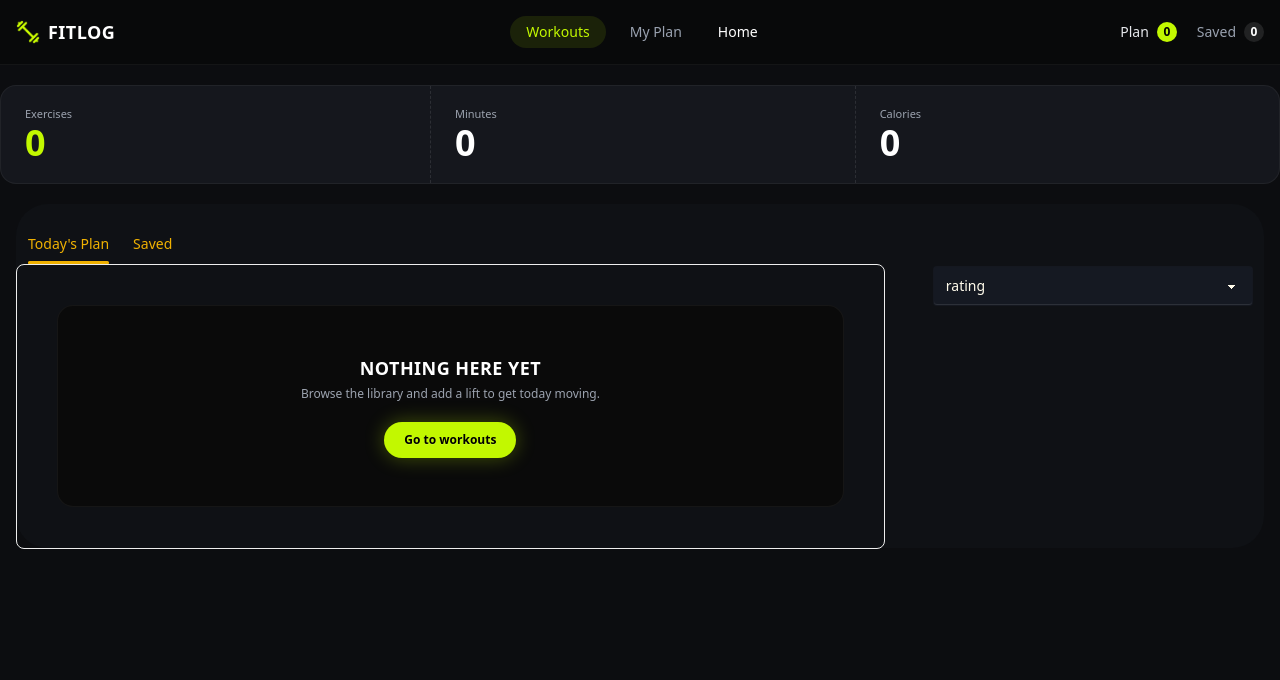
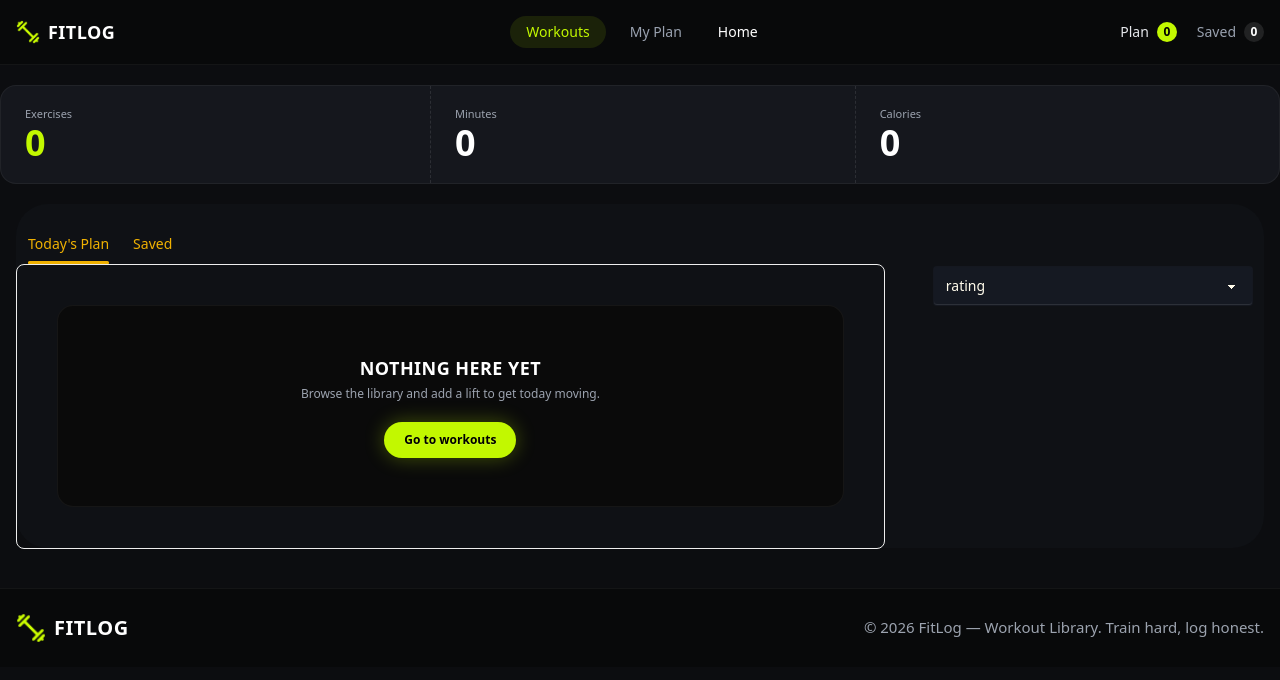
Before and after one commit to animesh-dev59/assingment-6, a Next.js app: page /myplan in a window 1280 px wide. Shown: the top 680 px of the page. Built offline with nearby package versions, Linux system fonts and the light colour scheme.

Commit message:
footer section is done

```diff
--- a/src/app/layout.tsx
+++ b/src/app/layout.tsx
@@ -4,6 +4,7 @@ import "./globals.css";
 import Navbar from "@/components/shared/Navbar";
 import WorksProvider from "@/context/WorksProvider";
 import { ToastContainer } from "react-toastify";
+import Footer from "@/components/shared/Footer";
 
 const geistSans = Geist({
   variable: "--font-geist-sans",
@@ -31,6 +32,7 @@ export default function RootLayout({ children }: LayoutProps<"/">) {
        <WorksProvider>
          <Navbar/>
         {children}
+        <Footer/>
         <ToastContainer/>
         </WorksProvider>
         </body>
--- a/src/app/myplan/page.tsx
+++ b/src/app/myplan/page.tsx
@@ -3,11 +3,9 @@ import AddAndSaveTabs from "@/components/myplanshoreted/AddAndSaveTabs";
 import AddAndSvaeTabsNoDATa from "@/components/myplanshoreted/AddAndSvaeTabsNoDATa";
 import { WorksContext } from "@/context/WorksProvider";
 import { IWorkout } from "@/types/IWorkOut";
-import Link from "next/link";
-// import { IWorkout } from "@/types/IWorkOut";
 
 import React, { useContext, useState } from "react";
-import { FiChevronDown } from "react-icons/fi";
+
 
 type TabType = "addTab" | "saveTab";
 
--- a/src/components/myplanshoreted/AddAndSaveTabs.tsx
+++ b/src/components/myplanshoreted/AddAndSaveTabs.tsx
@@ -4,6 +4,7 @@ import Link from 'next/link';
 import React from 'react';
 import { FaFire, FaRegStar } from 'react-icons/fa';
 import { FiCheck, FiClock, FiX } from 'react-icons/fi';
+import CardRemove from '../shared/CardRemove';
 
 const AddAndSaveTabs = ({work}:{work:IWorkout}) => {
   return (
@@ -49,12 +50,14 @@ const AddAndSaveTabs = ({work}:{work:IWorkout}) => {
         <button className="btn btn-sm rounded-full border-none bg-[#C2F800] text-xs font-bold text-black hover:bg-[#d4ff33]">
           <FiCheck /> Mark as Done
         </button>
-        <button
+          <CardRemove work={work}/>
+        {/* <button
           aria-label={`Remove ${work.name}`}
           className="text-[#9CA3AF] transition hover:text-white"
         >
           <FiX size={18} />
-        </button>
+        </button>  */}
+
       </div>
     </div>
               </div>
--- /dev/null
+++ b/src/components/shared/CardRemove.tsx
@@ -0,0 +1,37 @@
+'use client'
+import { WorksContext } from "@/context/WorksProvider";
+import { IWorkout } from "@/types/IWorkOut";
+import React, { useContext } from "react";
+import { FiX } from "react-icons/fi";
+import { toast } from "react-toastify";
+
+interface ICardRemove {
+  work: IWorkout;
+  type: "addTab" | "saveTab";
+}
+
+const CardRemove = ({ work, type }: ICardRemove) => {
+  const { setAddButton, setSaveButton } = useContext(WorksContext);
+
+  const handleRemove = () => {
+    if (type === "addTab") {
+      setAddButton((prev) => prev.filter((w) => w.id !== work.id));
+      toast.success(`${work.name} removed from plan`);
+    } else {
+      setSaveButton((prev) => prev.filter((w) => w.id !== work.id));
+      toast.success(`${work.name} removed from saved`);
+    }
+  };
+
+  return (
+    <button
+      onClick={handleRemove}
+      aria-label={`Remove ${work.name}`}
+      className="text-[#9CA3AF] transition hover:text-white"
+    >
+      <FiX size={18} />
+    </button>
+  );
+};
+
+export default CardRemove;
--- /dev/null
+++ b/src/components/shared/Footer.tsx
@@ -0,0 +1,25 @@
+import React from "react";
+import Image from "next/image";
+import Link from "next/link";
+import Logo from "@/assets/logo.png";
+
+const Footer = () => {
+  return (
+    <footer className="border-t border-white/5 bg-[#08090a] mt-10">
+      <div className="container mx-auto flex flex-col items-center justify-between gap-5 px-4 py-6 sm:flex-row">
+        <Link href="/" className="flex items-center gap-2">
+          <Image src={Logo} alt="FitLog logo" width={30} height={30} />
+          <span className="text-xl font-bold uppercase tracking-wide text-white">
+            FitLog
+          </span>
+        </Link>
+
+        <p className="text-center text-[15px] text-[#9CA3AF] sm:text-right">
+          © {new Date().getFullYear()} FitLog — Workout Library. Train hard, log honest.
+        </p>
+      </div>
+    </footer>
+  );
+};
+
+export default Footer;
--- a/src/components/shared/WorkOutsTitle.tsx
+++ b/src/components/shared/WorkOutsTitle.tsx
@@ -2,7 +2,7 @@ import React from 'react';
 
 const WorkOutsTitle = () => {
   return (
-    <div>
+    <div className='my-4'>
       <h3 className='text-3xl text-white font-bold'>THE LIBRARY</h3>
       <p className='text-[#9CA3AF] text-sm'>Twelve lifts covering every major muscle group.</p>
     </div>
```
